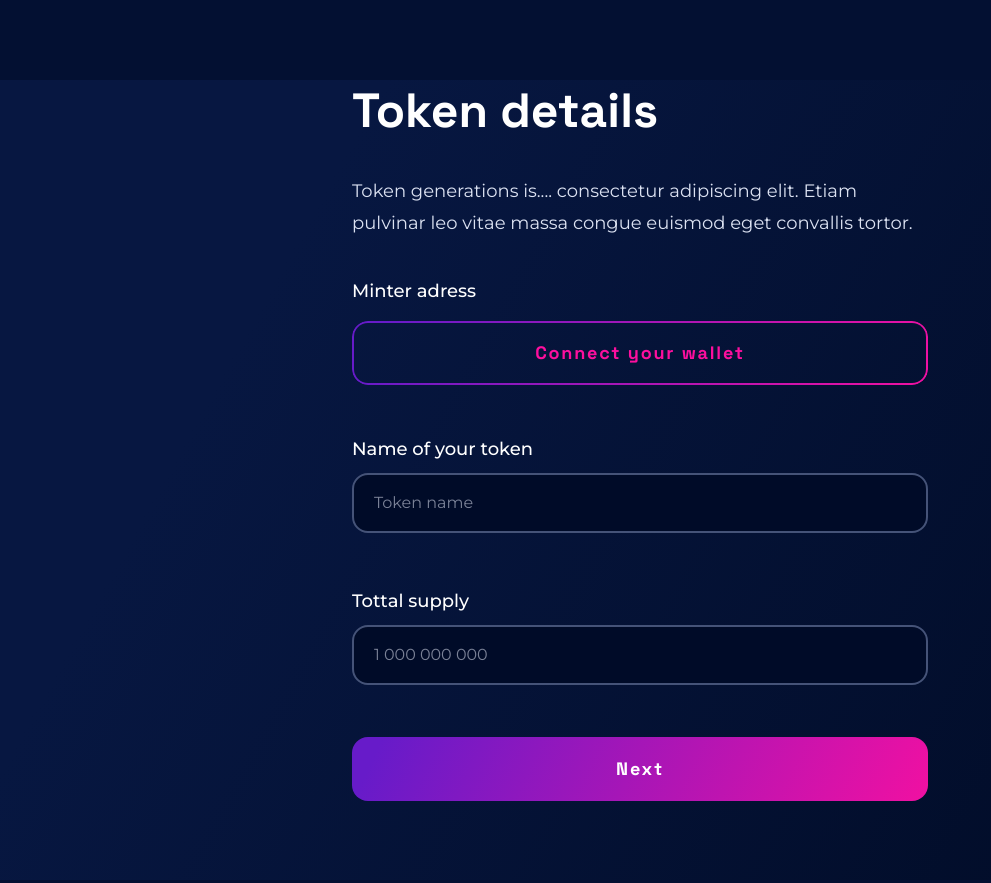
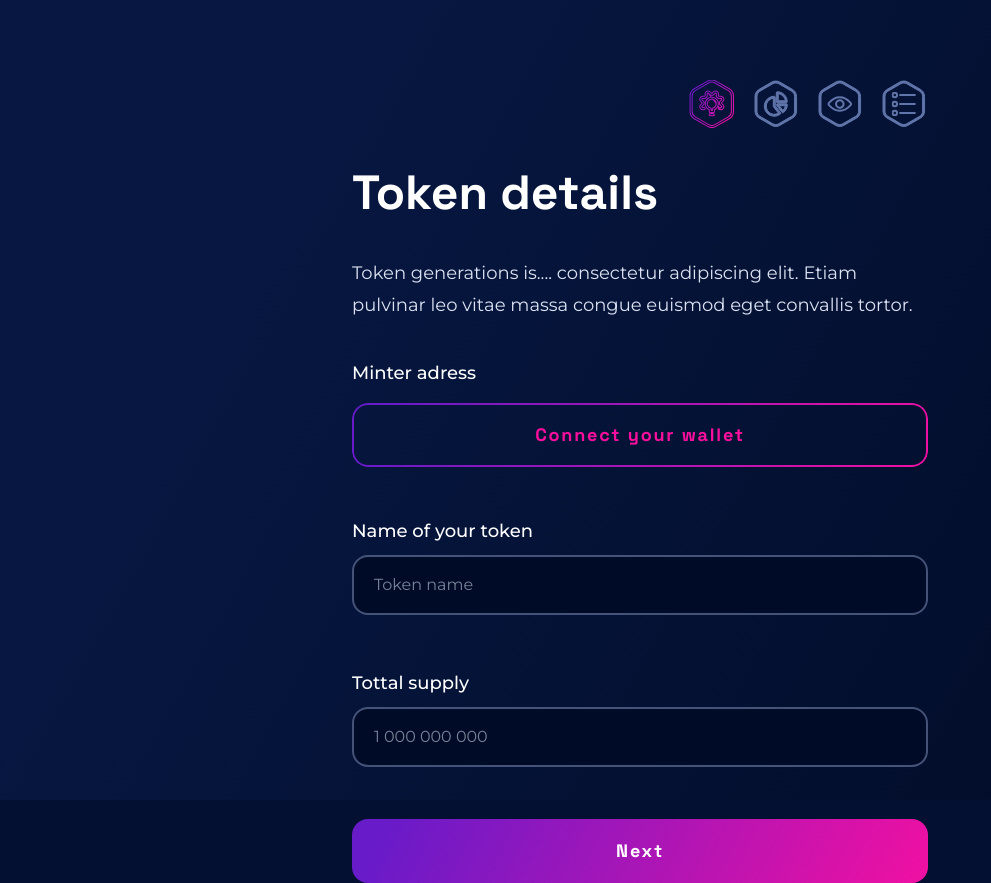
Before and after one commit to atomiklabs/deploycontracts.io, a Next.js app: page /tokenDetails in a window 1280 px wide. Shown: the whole page, without its empty margins (0-991 px from the left). Built offline with nearby package versions, Linux system fonts and the light colour scheme.

Commit message:
add Steps to tokenDetailsPage

```diff
--- a/pages/tokenDetails.tsx
+++ b/pages/tokenDetails.tsx
@@ -6,12 +6,12 @@ import Input from '@/components/Input'
 import { Steps } from '@/components/steps'
 
 export default function tokenDetails() {
-  const [activeStep, setActiveStep] = useState(2)
+  const [activeStep, setActiveStep] = useState(0)
   return (
-    <section className='mt-20'>
+    <section className='pt-20'>
       <Container>
         <div className='flex flex-col gap-y-[34px]'>
-
+          <Steps activeStep={activeStep} />
           <h1 className='font-space-grotesk font-bold text-xl text-white'>Token details</h1>
           <p className='text-gray-100'>
             Token generations is.... consectetur adipiscing elit. Etiam pulvinar leo vitae massa congue euismod eget
```
